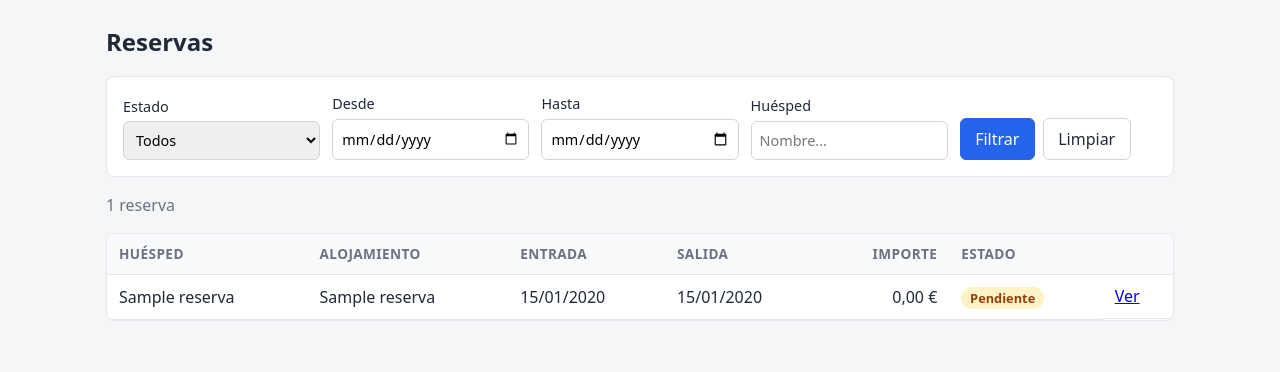
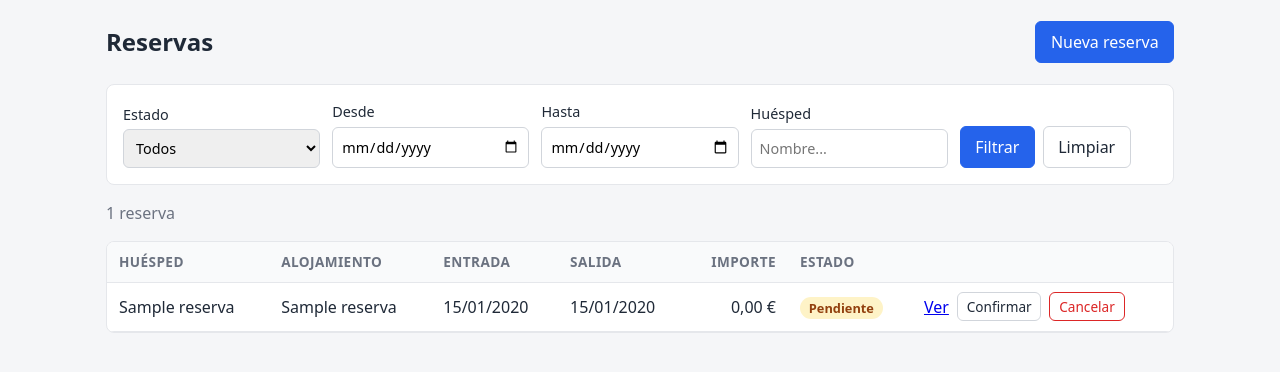
Before and after one commit to Albapz20/prueba-tecnica_AlbaPerezDuran, a PHP site: page / in a window 1280 px wide. Shown: the part 48-420 px from the top of the page. Run offline with PHP 8.4, Linux system fonts and the light colour scheme; tables that the repository leaves empty or names only in its code hold one stand-in row (values such as "Sample post").

Commit message:
Creación de css básico + JavaScript. Actualización de twig

```diff
--- a/public/css/styles.css
+++ b/public/css/styles.css
@@ -262,7 +262,54 @@ th.num {
     font-size: .8rem;
     color: var(--suave); }
 
+/* Cabecera de página con botón a la derecha. */
+.cabecera-pagina {
+    display: flex;
+    flex-wrap: wrap;
+    gap: .75rem;
+    align-items: center;
+    justify-content: space-between;
+}
+
+/* Diálogo del formulario de alta */
+dialog {
+    border: 0;
+    border-radius: 10px;
+    padding: 1.25rem;
+    width: min(520px, 94vw);
+    box-shadow: 0 10px 40px rgba(0,0,0,.3);
+}
+
+dialog::backdrop {
+    background: rgba(0,0,0,.45);
+}
+
+dialog form {
+    display: grid;
+    gap: .75rem;
+}
+
+.fila-doble {
+    display: grid;
+    grid-template-columns: 1fr 1fr;
+    gap: .75rem;
+}
+
+.error-campo {
+    color: var(--peligro);
+    font-size: .8rem;
+    font-weight: 400;
+    min-height: 1em;
+}
+
+.dialogo-acciones {
+    display: flex;
+    justify-content: flex-end;
+    gap: .5rem;
+}
+
 @media (max-width: 600px) {
     .datos { grid-template-columns: 1fr; gap: 0; }
     .datos dd { margin-bottom: .6rem; }
+    .fila-doble { grid-template-columns: 1fr;}
 }
--- a/templates/base.twig
+++ b/templates/base.twig
@@ -19,6 +19,7 @@
         {% block contenido %}{% endblock %}
     </main>
 
+    <script src="/js/app.js" defer></script>
     {% block scripts %}{% endblock %}
 </body>
 </html>
--- a/templates/reservas/listado.twig
+++ b/templates/reservas/listado.twig
@@ -1,24 +1,23 @@
 {% extends 'base.twig' %}
-{# "import": trae las macros del fichero y las deja disponibles bajo el nombre "ui" #}
 {% import '_macros.twig' as ui %}
 
 {% block titulo %}Listado{% endblock %}
 
 {% block contenido %}
-    <h1>Reservas</h1>
+    <div class="cabecera-pagina">
+        <h1>Reservas</h1>
+        <button type="button" id="btn-nueva" class="boton boton-primario">Nueva reserva</button>
+    </div>
 
-    {# Si los filtros de la URL eran inválidos, mostramos el aviso #}
     {% if error %}
         <p class="aviso aviso-error">{{ error }}</p>
     {% endif %}
 
-    {# Formulario GET: funciona sin JavaScript (recarga la página con ?estado=...). #}
     <form id="filtros" class="filtros tarjeta" method="get" action="/">
         <label>Estado
             <select name="estado">
                 <option value="">Todos</option>
                 {% for e in estados %}
-                    {# "default('')" evita error si el filtro no se envió #}
                     <option value="{{ e }}" {{ filtros.estado|default('') == e ? 'selected' }}>{{ e|capitalize }}</option>
                 {% endfor %}
             </select>
@@ -28,14 +27,12 @@
         <label>Huésped <input type="search" name="q" value="{{ filtros.q|default('') }}" maxlength="100" placeholder="Nombre..."></label>
         <div class="filtros-acciones">
             <button type="submit" class="boton boton-primario">Filtrar</button>
-            <a href="/" class="boton">Limpiar</a>
+            <a href="/" id="limpiar" class="boton">Limpiar</a>
         </div>
     </form>
 
-    {# length = nº de elementos. Si es 1 va en singular. #}
     <p id="total" class="suave">{{ reservas|length }} reserva{{ reservas|length == 1 ? '' : 's' }}</p>
 
-    {# El contenedor con scroll horizontal evita que la tabla rompa la página en móvil #}
     <div class="tabla-scroll">
         <table id="tabla">
             <thead>
@@ -50,19 +47,22 @@
                 </tr>
             </thead>
             <tbody id="tabla-cuerpo">
-                {# "for ... else": el bloque else se muestra si la lista está vacía #}
                 {% for r in reservas %}
                     <tr>
                         <td>{{ r.nombre_huesped }}</td>
                         <td>{{ r.nombre_alojamiento }}</td>
-                        {# Filtro "date": formatea 2026-05-10 como 10/05/2026 #}
                         <td>{{ r.fecha_entrada|date('d/m/Y') }}</td>
                         <td>{{ r.fecha_salida|date('d/m/Y') }}</td>
-                        {# number_format(decimales, separador decimal, separador de miles) #}
                         <td class="num">{{ r.importe|number_format(2, ',', '.') }} €</td>
                         <td>{{ ui.estado(r.estado) }}</td>
                         <td class="acciones">
                             <a href="/reservas/{{ r.id }}">Ver</a>
+                            {% if r.estado == 'pendiente' %}
+                                <button type="button" class="boton boton-pequeno" data-accion="confirmada" data-id="{{ r.id }}">Confirmar</button>
+                            {% endif %}
+                            {% if r.estado != 'cancelada' %}
+                                <button type="button" class="boton boton-pequeno boton-peligro" data-accion="cancelada" data-id="{{ r.id }}">Cancelar</button>
+                            {% endif %}
                         </td>
                     </tr>
                 {% else %}
@@ -71,4 +71,46 @@
             </tbody>
         </table>
     </div>
+
+    <dialog id="dialogo-nueva" aria-labelledby="titulo-dialogo">
+        <form id="form-nueva" novalidate>
+            <h2 id="titulo-dialogo">Nueva reserva</h2>
+
+            <label>Nombre del huésped
+                <input name="nombre_huesped" required maxlength="150" autocomplete="off">
+                <span class="error-campo" data-error-de="nombre_huesped"></span>
+            </label>
+            <label>Email del huésped
+                <input name="email_huesped" type="email" required maxlength="150">
+                <span class="error-campo" data-error-de="email_huesped"></span>
+            </label>
+            <label>Alojamiento
+                <input name="nombre_alojamiento" required maxlength="150">
+                <span class="error-campo" data-error-de="nombre_alojamiento"></span>
+            </label>
+            <div class="fila-doble">
+                <label>Entrada
+                    <input name="fecha_entrada" type="date" required>
+                    <span class="error-campo" data-error-de="fecha_entrada"></span>
+                </label>
+                <label>Salida
+                    <input name="fecha_salida" type="date" required>
+                    <span class="error-campo" data-error-de="fecha_salida"></span>
+                </label>
+            </div>
+            <label>Importe (€)
+                <input name="importe" type="number" min="0" step="0.01" inputmode="decimal" required>
+                <span class="error-campo" data-error-de="importe"></span>
+            </label>
+            <label>Notas
+                <textarea name="notas" rows="3" maxlength="1000"></textarea>
+                <span class="error-campo" data-error-de="notas"></span>
+            </label>
+
+            <div class="dialogo-acciones">
+                <button type="button" id="btn-cerrar-dialogo" class="boton">Cerrar</button>
+                <button type="submit" class="boton boton-primario">Crear reserva</button>
+            </div>
+        </form>
+    </dialog>
 {% endblock %}
```
Also changed, not shown: templates/reservas/detalle.twig (+9 -1 lines), public/js/app.js (added).
